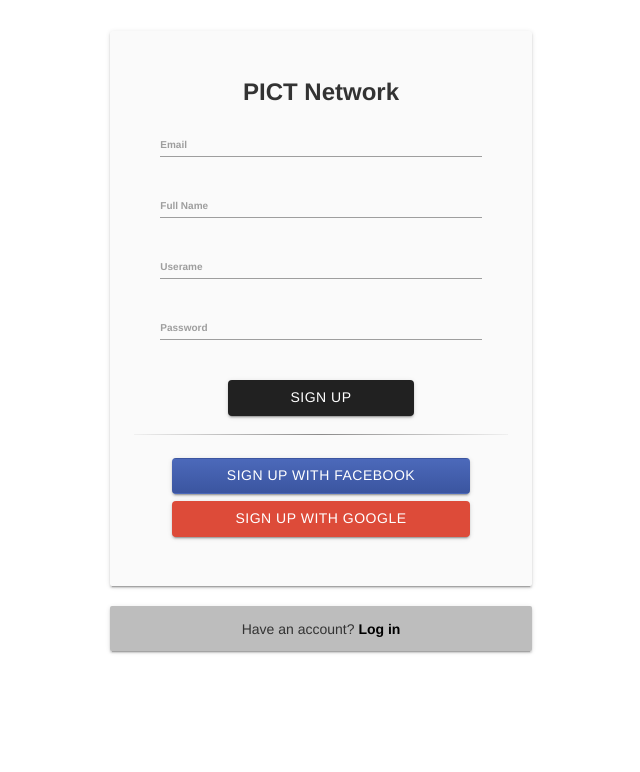
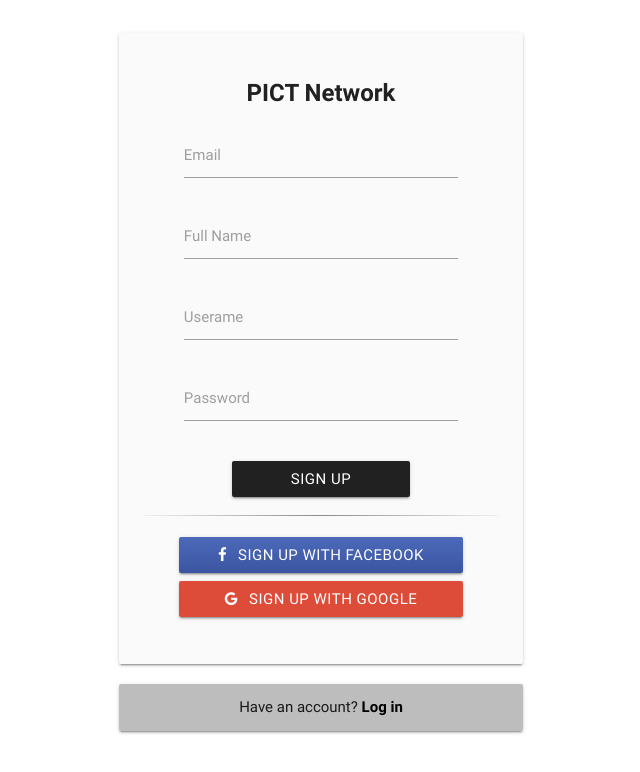
Before and after one commit to pntwrk/pnet, a plain HTML site: page signup.html in a window 1280 px wide. Shown: the whole page, without its empty margins (319-959 px from the left). Drawn offline with nearby package versions, Linux system fonts and the light colour scheme.

Commit message:
signup buttons modified on signup page

```diff
--- a/signup.css
+++ b/signup.css
@@ -64,3 +64,9 @@ hr.divider{
 .other-signup a.btn-sg:focus {
 	background: #E74B37;
 }
+
+.other-signup .fa{
+	padding: 0px;
+	margin-right: 3%;
+	margin-left: 0px;
+}
--- a/signup.html
+++ b/signup.html
@@ -10,12 +10,6 @@
 	<!--Let browser know website is optimized for mobile-->
 	<meta name="viewport" content="width=device-width, initial-scale=1.0"/>
 	<link rel="stylesheet" href="signup.css">
-		<!-- Latest compiled and minified CSS -->
-		<link rel="stylesheet" href="https://maxcdn.bootstrapcdn.com/bootstrap/3.3.7/css/bootstrap.min.css">
-		<!-- jQuery library -->
-		<script src="https://ajax.googleapis.com/ajax/libs/jquery/3.3.1/jquery.min.js"></script>
-		<!-- Latest compiled JavaScript -->
-		<script src="https://maxcdn.bootstrapcdn.com/bootstrap/3.3.7/js/bootstrap.min.js"></script>
 	<link rel="stylesheet" href="https://cdnjs.cloudflare.com/ajax/libs/font-awesome/4.7.0/css/font-awesome.min.css">
 </head>
 <body>
@@ -51,8 +45,8 @@
 
 						<div class="other-signup">
 							<hr class="divider">
-						<a class="waves-effect btn btn-sf">Sign up with Facebook</a>
-						<a class="waves-effect btn btn-sg">Sign up with Google</a>
+							<a class="waves-effect btn btn-sf"><span class="fa fa-facebook"></span> Sign up with Facebook</a>
+							<a class="waves-effect btn btn-sg"><span class="fa fa-google"></span> Sign up with Google</a>
 						</div>
 					</div>
 				</div>
```
Lines whose indentation alone changed are shown as unchanged.
